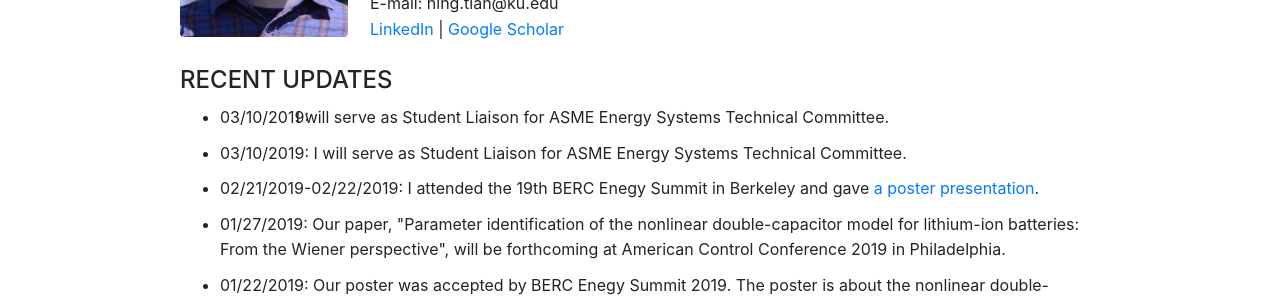
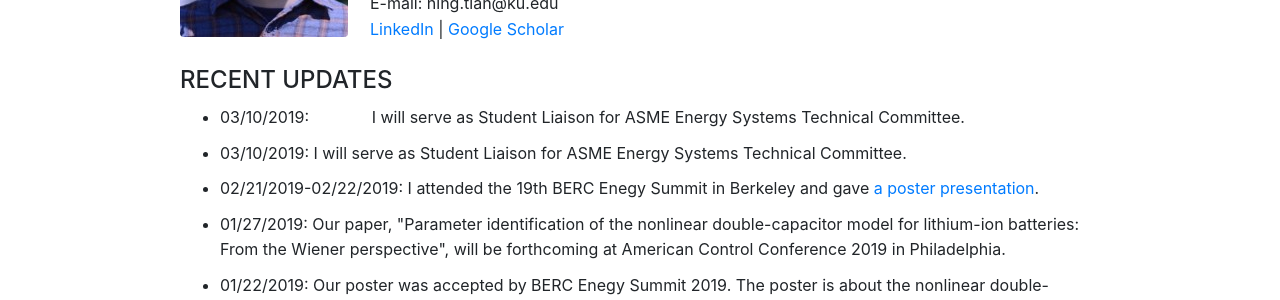
Before and after one commit to ningtian/ningtian.github.io, a Jekyll site: the page index.html, which Jekyll copies as it is, in a window 1280 px wide. Shown: the part 485-785 px from the top of the page. Built offline with Jekyll 4.4.1, drawn with Linux system fonts in a browser that asks for light colours.

Commit message:
Update index.html

```diff
--- a/index.html
+++ b/index.html
@@ -93,7 +93,7 @@
 
 	<li>
 		<div class="row">
-			<div class="col-sm-1">03/10/2019:</div>
+			<div class="col-sm-2">03/10/2019:</div>
 			<div class="col-sm-10">I will serve as Student Liaison for ASME Energy Systems Technical Committee.</div>
 		</div>
 	</li>
```
